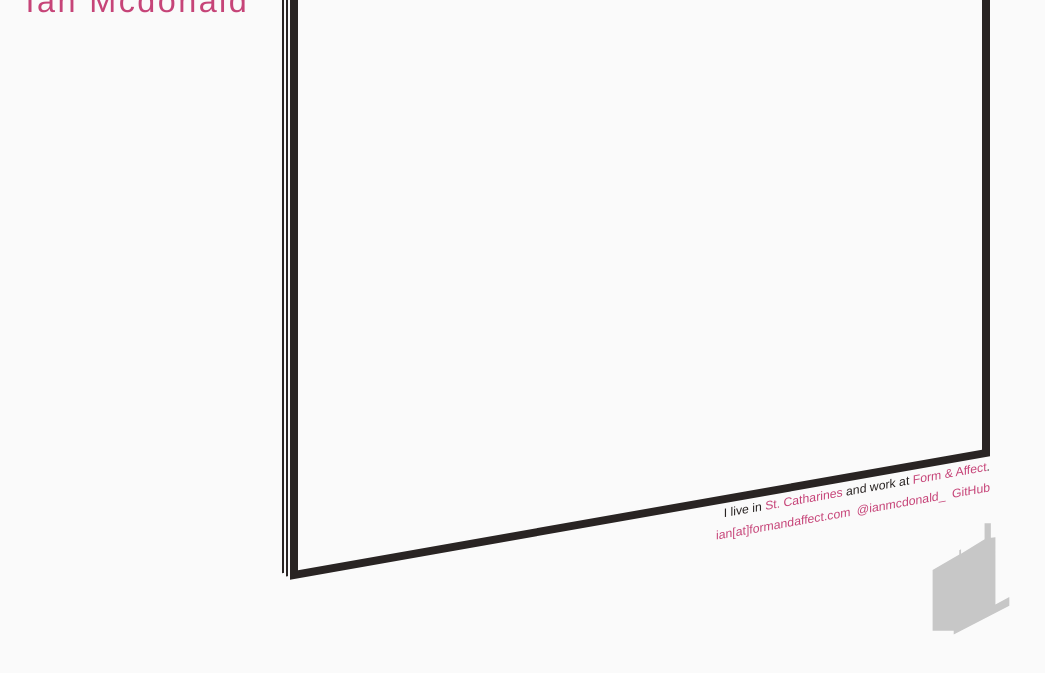
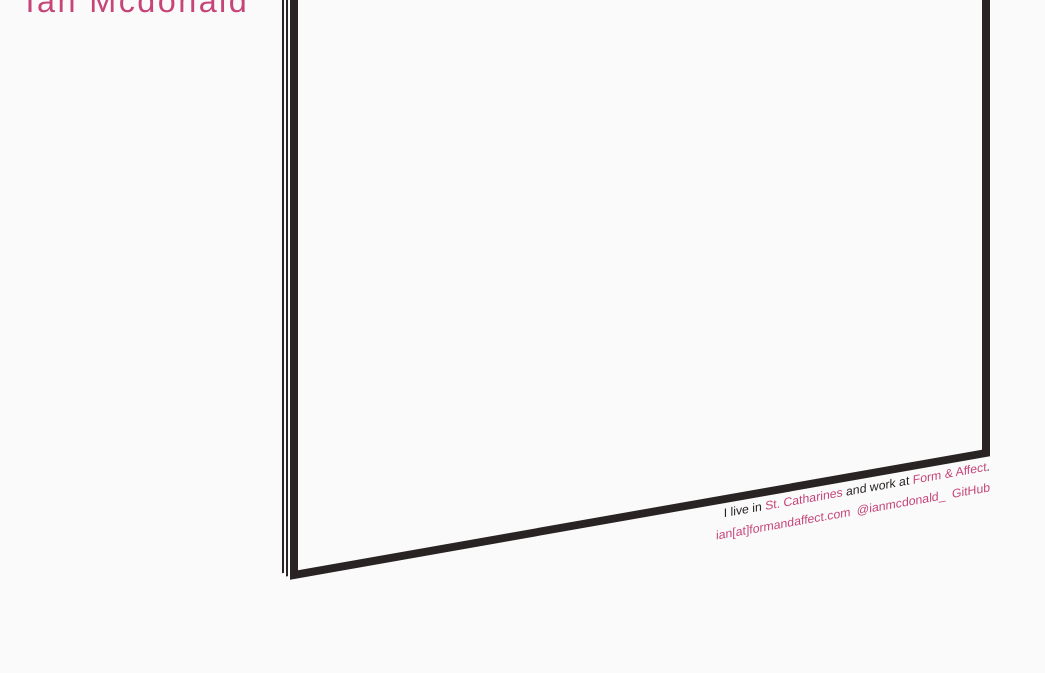
Before and after one commit to ianmcdonald/ianmcdonald.github.io, a Jekyll site: the page built from index.html, in a window 1280 px wide and 900 px high, scrolled down 252 px. Shown: the top 673 px of the window, without its empty margins (0-1045 px from the left). Built offline with Jekyll 4.4.1, drawn with Linux system fonts in a browser that asks for light colours; some web fonts are replaced; after the commit the page ends 900 px from its top, so only the background shows below that.

Commit message:
hide map

```diff
--- a/index.html
+++ b/index.html
@@ -13,12 +13,12 @@ layout: default
 <li><a href="https://twitter.com/ianmcdonald_">@ianmcdonald_</a></li>
 <li><a href="https://github.com/ianmcdonald">GitHub</a></li>
 </ul>
-<svg class="st-catharines" width="435px" height="606px" viewBox="0 0 435 606" version="1.1">
+<!-- <svg class="st-catharines" width="435px" height="606px" viewBox="0 0 435 606" version="1.1">
 <g id="flat-map" stroke="none" stroke-width="1" fill="none" fill-rule="evenodd">
 <path d="M359.654297,112.701172 L359.654297,451.108029 L429.619141,414.217773 L429.619141,458.38341 L149.606445,602.634766 L149.606445,583.999544 L43.3154805,583.999544 L43.3154805,277.765592 L177.612305,200.071289 L177.612305,178.743969 L186.530273,173.829102 L186.530273,196.10218 L304.973633,123.079102 L304.973633,41.8279419 L336.62933,41.8279419 L336.62933,115.841804 L359.654297,112.701172 Z" id="map" fill="#D8D8D8"></path>
 <circle id="map-point" fill="#672121" cx="234.5" cy="394.5" r="15"></circle>
 </g>
-</svg>
+</svg> -->
 <script>
 (function svgLinks() {
 var stcLink  = document.querySelector('.link-stc'),
```
Also changed, not shown: 2 other files.
